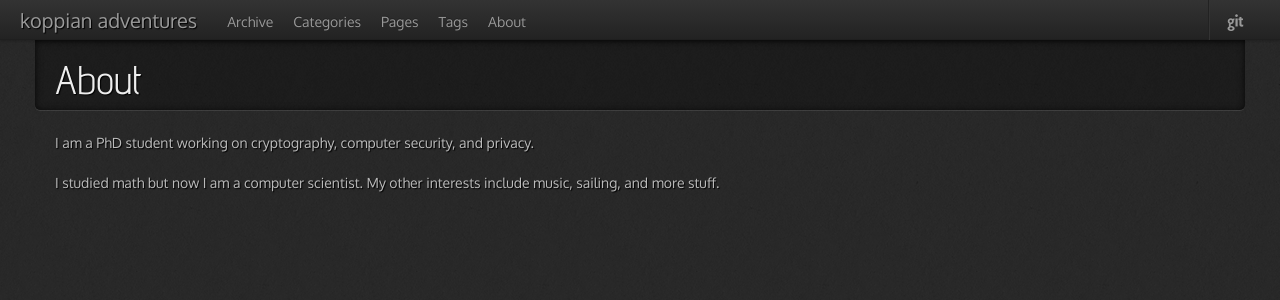
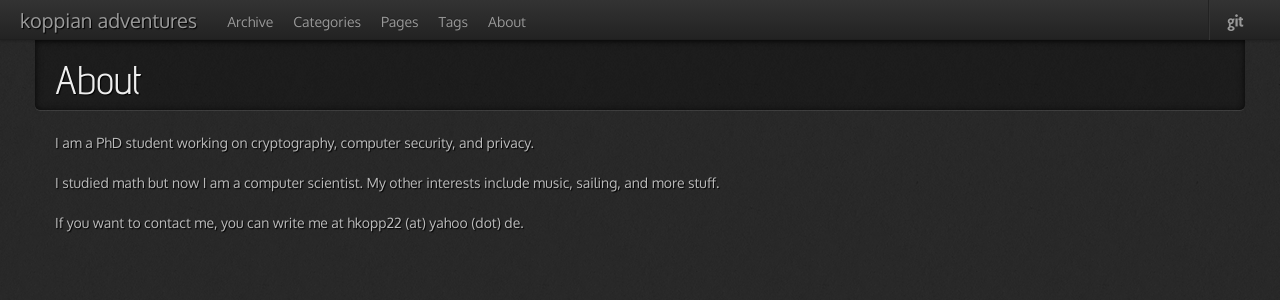
Before and after one commit to hkopp/hkopp.github.io, a Jekyll site: the page built from about.md, in a window 1280 px wide. Shown: the top 300 px of the page. Built offline with Jekyll 4.4.1, drawn with Linux system fonts in a browser that asks for light colours; nearby versions of some CDN libraries.

Commit message:
contact address added

```diff
--- a/about.md
+++ b/about.md
@@ -7,3 +7,5 @@ I am a PhD student working on cryptography, computer security, and privacy.
 
 I studied math but now I am a computer scientist.
 My other interests include music, sailing, and more stuff.
+
+If you want to contact me, you can write me at hkopp22 (at) yahoo (dot) de.
```
